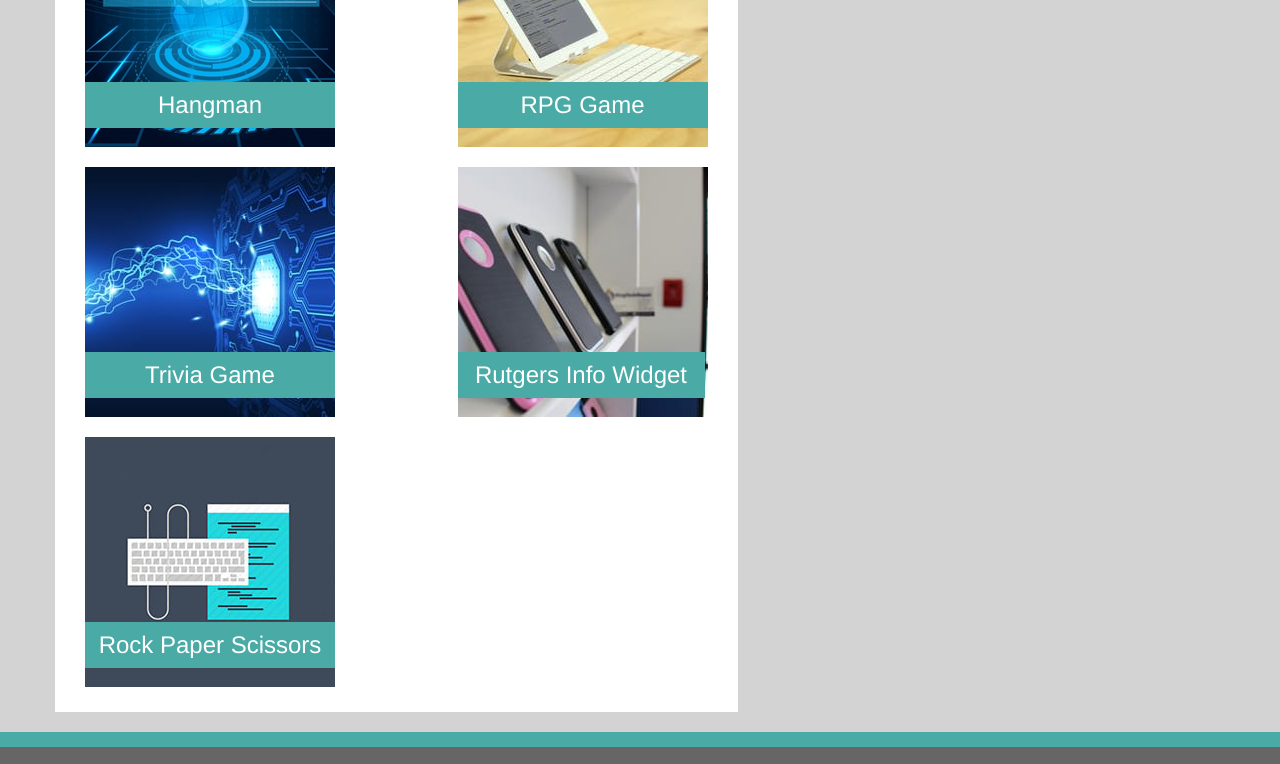
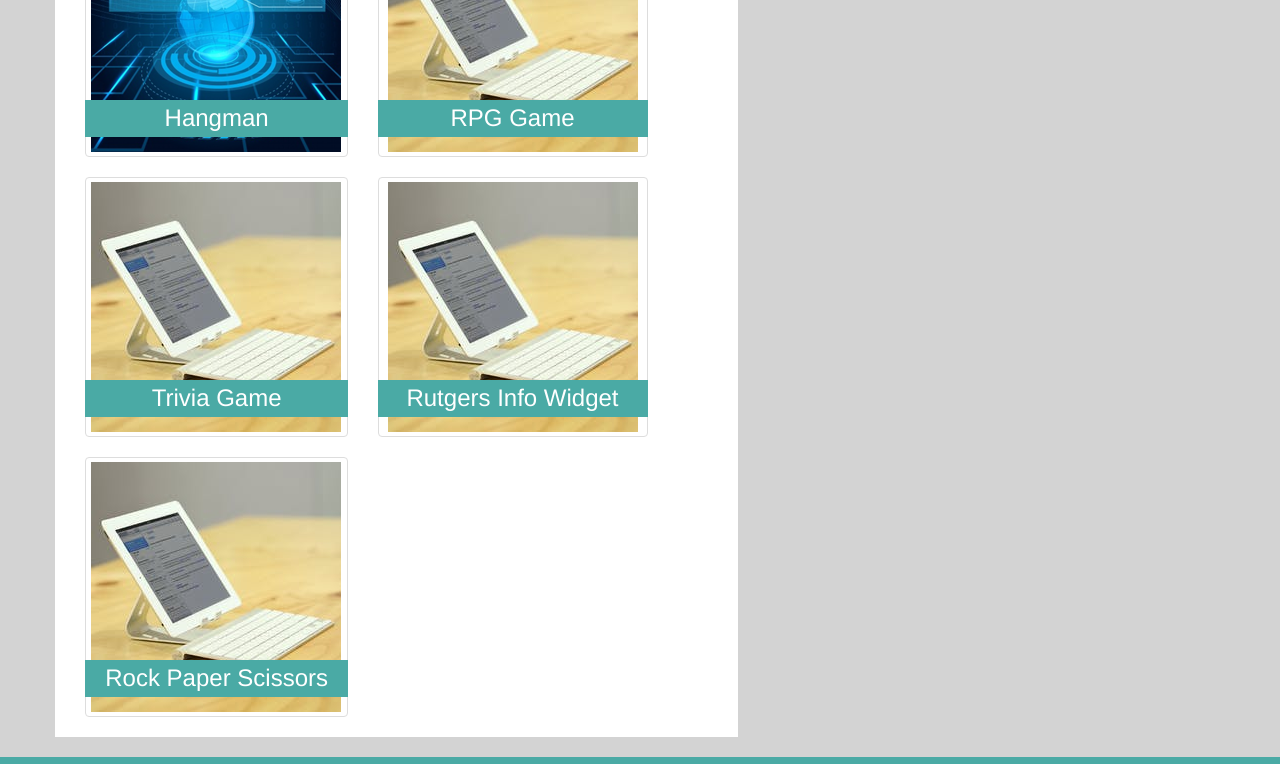
Before and after one commit to elaulas/Bootstrap-Portfolio, a plain HTML site: page portfolio.html in a window 1280 px wide. Shown: the part 318-1082 px from the top of the page. Drawn offline with nearby package versions, Linux system fonts and the light colour scheme.

Commit message:
redone portfolio page

```diff
--- a/portfolio.html
+++ b/portfolio.html
@@ -46,105 +46,50 @@
         <div class="row">
             <div class="col-md-7" style="background-color:#ffffff">
                 <h1 style="color:#4aaaa5; border-bottom:2px solid rgba(119, 119, 119, .2);">Portfolio</h1>
-                <div class="images" style="margin-left:15px;">
-                    <div class="row" style="padding-bottom:20px">
-                        <div class="col-sm-12" style="text-align:center">
-                            <div class="left-side" style="float:left;">
-                                <img src="assets/images/tech-1.png" alt="Hangman" style="
-                        padding-right:15px;
-                        position:relative">
-
-                                <h3 style="
-                        background-color:#4aaaa5;
-                        color:#ffffff;
-                        position: absolute;
-                        top:165px;
-                        left:14xpx;
-                        width:250px;
-                        padding-top:10px;
-                        padding-bottom:10px;
-                        ">Hangman</h3>
+                <div class="container">
+                    <div class="row">
+                        <div class="col-xs-6 col-md-3">
+                            <a href="" class="thumbnail">
+                                <img src="assets/images/tech-1.png" alt="Hangman">
+                            </a>
+                            <h3 style="background-color:#4aaaa5; color:#ffffff; text-align:center; position:absolute; left:2; bottom:30px; width:90%; padding: 5px 0 5px 0; ">Hangman</h3>
                         </div>
-                            <div class="right-side">
-                                <img src="assets/images/tech-2.jpg" alt="RPG Game" style="
-                            padding-right:15px;
-                            float:right;
-                            position:relative">
-
-                                <h3 style="
-                            background-color:#4aaaa5;
-                            color:#ffffff;
-                            position: absolute;
-                            top:165px;
-                            right:30px;
-                            width:250px;
-                            padding-top:10px;
-                            padding-bottom:10px;
-                            ">RPG Game</h3>
-                            </div>
-                        </div>
-                    </div>
-                    <div class="row" style="padding-bottom:20px">
-                        <div class="col-sm-12" style="text-align:center">
-                            <div class="left-side" style="float:left;">
-                                <img src="assets/images/tech-3.jpg" alt="Trivia Game" style="
-                        padding-right:15px;
-                        position:relative">
-
-                                <h3 style="
-                        background-color:#4aaaa5;
-                        color:#ffffff;
-                        position: absolute;
-                        top:165px;
-                        left:14xpx;
-                        width:250px;
-                        padding-top:10px;
-                        padding-bottom:10px;
-                        ">Trivia Game</h3>
-                            </div>
-                            <div class="right-side">
-                                <img src="assets/images/tech-4.jpg" alt="Rutgers Info Widget" style="
-                            padding-right:15px;
-                            float:right;
-                            position:relative">
-
-                                <h3 style="
-                            background-color:#4aaaa5;
-                            color:#ffffff;
-                            position: absolute;
-                            top:165px;
-                            right:33px;
-                            width:247px;
-                            padding-top:10px;
-                            padding-bottom:10px;
-                            ">Rutgers Info Widget</h3>
+                        <div class="row">
+                            <div class="col-xs-6 col-md-3">
+                                <a href="" class="thumbnail">
+                                    <img src="assets/images/tech-2.jpg" alt="RPG Game">
+                                </a>
+                                <h3 style="background-color:#4aaaa5; color:#ffffff; text-align:center; position:absolute; left:2; bottom:30px; width:90%; padding: 5px 0 5px 0; ">RPG Game</h3>
                             </div>
                         </div>
                     </div>
                     <div class="row">
-                        <div class="col-sm-12" style="text-align:center">
-                            <div class="left-side" style="float:left; margin-bottom:25px;">
-                                <img src="assets/images/tech-5.jpg" alt="Rock Paper Scissors" style="
-                                padding-right:15px;
-                                position:relative">
+                        <div class="col-xs-6 col-md-3">
+                            <a href="" class="thumbnail">
+                                <img src="assets/images/tech-2.jpg" alt="Trivia Game">
+                            </a>
+                            <h3 style="background-color:#4aaaa5; color:#ffffff; text-align:center; position:absolute; left:2; bottom:30px; width:90%; padding: 5px 0 5px 0; ">Trivia Game</h3>
+                        </div>
+                        <div class="row">
+                            <div class="col-xs-6 col-md-3">
+                                <a href="" class="thumbnail">
+                                    <img src="assets/images/tech-2.jpg" alt="Rutgers">
+                                </a>
+                                <h3 style="background-color:#4aaaa5; color:#ffffff; text-align:center; position:absolute; left:2; bottom:30px; width:90%; padding: 5px 0 5px 0; ">Rutgers Info Widget</h3>
+                            </div>
+                        </div>
 
-                                        <h3 style="
-                                background-color:#4aaaa5;
-                                color:#ffffff;
-                                position: absolute;
-                                top:165px;
-                                left:14xpx;
-                                width:250px;
-                                padding-top:10px;
-                                padding-bottom:10px;
-                                ">Rock Paper Scissors</h3>
-                            </div>
+                        <div class="col-xs-6 col-md-3">
+                            <a href="" class="thumbnail">
+                                <img src="assets/images/tech-2.jpg" alt="Rock Paper Scissors">
+                            </a>
+                            <h3 style="background-color:#4aaaa5; color:#ffffff; text-align:center; position:absolute; left:2; bottom:30px; width:90%; padding: 5px 0 5px 0; ">Rock Paper Scissors</h3>
                         </div>
 
                 </div>
             </div>
         </div>
-            <div class="col-md-4" style="background-color:#ffffff; float:right">
+        <div class="col-md-4" style="background-color:#ffffff; float:right;">
             <h1 style="color:#4aaaa5; text-align:center; border-bottom:2px solid rgba(119, 119, 119, .2);">Connect With Me</h1>
             <div class="social-icons" style="text-align:center; margin-bottom: 25px">
                 <a href="https://github.com/elaulas" target="_blank">
```
Lines whose indentation alone changed are shown as unchanged.
